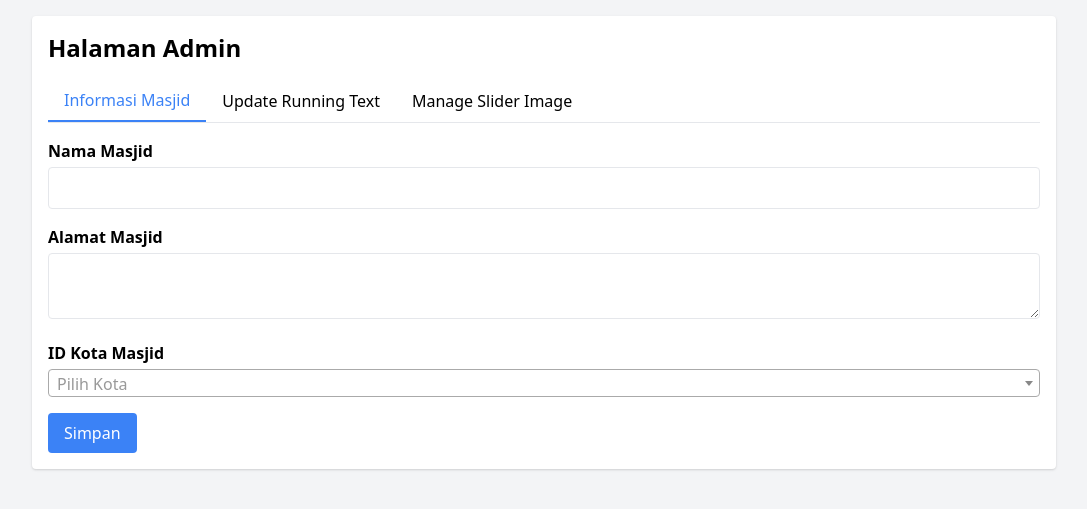
After one commit to ariefsaputra/smartmuadzzin, a CodeIgniter 4 app: the page made by app/Views/admin/index.php in a window 1280 px wide. The commit adds this page. Shown: the top 509 px of the page, without its empty margins (96-1183 px from the left). Run offline with PHP 8.4 and a stand-in for CodeIgniter, Linux system fonts and the light colour scheme; the template is opened without the code that fills it, so the values that code supplies are empty; some libraries are stand-ins or nearby versions.

```diff
--- /dev/null
+++ b/app/Views/admin/index.php
@@ -0,0 +1,110 @@
+<!-- app/Views/admin/index.php -->
+<!DOCTYPE html>
+<html lang="en">
+
+<head>
+    <meta charset="UTF-8">
+    <meta name="viewport" content="width=device-width, initial-scale=1.0">
+    <title>Halaman Admin</title>
+    <link href="https://cdn.jsdelivr.net/npm/tailwindcss@2.2.19/dist/tailwind.min.css" rel="stylesheet">
+    <link href="https://cdn.jsdelivr.net/npm/select2@4.1.0-rc.0/dist/css/select2.min.css" rel="stylesheet" />
+    <script src="https://cdn.jsdelivr.net/npm/alpinejs@3.x.x/dist/cdn.min.js" defer></script>
+    <script src="https://code.jquery.com/jquery-3.6.0.min.js"></script>
+    <script src="https://cdn.jsdelivr.net/npm/select2@4.1.0-rc.0/dist/js/select2.min.js"></script>
+</head>
+
+<body class="bg-gray-100 p-4" x-data="{ tab: 'info' }">
+
+    <div class="max-w-5xl mx-auto bg-white p-4 rounded shadow">
+        <h1 class="text-2xl font-bold mb-4">Halaman Admin</h1>
+
+        <!-- Tabs -->
+        <div class="flex border-b mb-4">
+            <button @click="tab = 'info'" :class="tab === 'info' ? 'border-b-2 border-blue-500 text-blue-500' : ''" class="px-4 py-2">Informasi Masjid</button>
+            <button @click="tab = 'running'" :class="tab === 'running' ? 'border-b-2 border-blue-500 text-blue-500' : ''" class="px-4 py-2">Update Running Text</button>
+            <button @click="tab = 'slider'" :class="tab === 'slider' ? 'border-b-2 border-blue-500 text-blue-500' : ''" class="px-4 py-2">Manage Slider Image</button>
+        </div>
+
+        <!-- Tab: Informasi Masjid -->
+        <div x-show="tab === 'info'">
+            <form action="<?= base_url('admin/save-info') ?>" method="POST" class="space-y-4">
+                <div>
+                    <label class="block mb-1 font-semibold">Nama Masjid</label>
+                    <input type="text" name="nama_masjid" value="<?= esc($pengaturan['nama_masjid'] ?? '') ?>" class="w-full border rounded p-2">
+                </div>
+                <div>
+                    <label class="block mb-1 font-semibold">Alamat Masjid</label>
+                    <textarea name="alamat_masjid" class="w-full border rounded p-2"><?= esc($pengaturan['alamat_masjid'] ?? '') ?></textarea>
+                </div>
+                <div>
+                    <label class="block mb-1 font-semibold">ID Kota Masjid</label>
+                    <select id="id_kota" name="id_kota" class="w-full border rounded p-2"></select>
+                </div>
+                <button type="submit" class="bg-blue-500 text-white px-4 py-2 rounded">Simpan</button>
+            </form>
+        </div>
+
+        <!-- Tab: Running Text -->
+        <div x-show="tab === 'running'">
+            <form action="<?= base_url('admin/save-running-text') ?>" method="POST">
+                <label class="block mb-1 font-semibold">Running Text (pisahkan kalimat dengan tanda ;)</label>
+                <textarea name="running_text" rows="4" class="w-full border rounded p-2"><?= esc($pengaturan['running_text'] ?? '') ?></textarea>
+                <button type="submit" class="mt-2 bg-blue-500 text-white px-4 py-2 rounded">Simpan</button>
+            </form>
+        </div>
+
+        <!-- Tab: Slider Image -->
+        <div x-show="tab === 'slider'">
+            <div class="flex justify-between items-center mb-2">
+                <h2 class="text-lg font-semibold">Daftar Slider</h2>
+                <form action="<?= base_url('admin/slider/add') ?>" method="POST" enctype="multipart/form-data">
+                    <input type="file" name="gambar" required>
+                    <button type="submit" class="bg-green-500 text-white px-3 py-1 rounded">Tambah</button>
+                </form>
+            </div>
+            <div class="grid grid-cols-3 gap-4">
+                <?php foreach ($sliders as $slider): ?>
+                    <div class="border rounded overflow-hidden">
+                        <img src="<?= base_url('uploads/slider/' . $slider['gambar']) ?>" class="w-full h-32 object-cover">
+                        <form action="<?= base_url('admin/slider/delete/' . $slider['id']) ?>" method="POST" class="p-2 text-center">
+                            <button type="submit" class="bg-red-500 text-white px-3 py-1 rounded">Hapus</button>
+                        </form>
+                    </div>
+                <?php endforeach; ?>
+            </div>
+        </div>
+    </div>
+
+    <script>
+        $(document).ready(function() {
+            $('#id_kota').select2({
+                placeholder: 'Pilih Kota',
+                ajax: {
+                    url: 'https://api.myquran.com/v2/sholat/kota/semua',
+                    dataType: 'json',
+                    processResults: function(data) {
+                        return {
+                            results: data.map(function(kota) {
+                                return {
+                                    id: kota.id,
+                                    text: kota.lokasi
+                                };
+                            })
+                        };
+                    }
+                }
+            });
+
+            // Set value jika sudah ada
+            let selectedId = "<?= esc($pengaturan['id_kota'] ?? '') ?>";
+            let selectedText = "<?= esc($pengaturan['nama_kota'] ?? '') ?>";
+            if (selectedId && selectedText) {
+                let option = new Option(selectedText, selectedId, true, true);
+                $('#id_kota').append(option).trigger('change');
+            }
+        });
+    </script>
+
+</body>
+
+</html>
```
Also changed, not shown: app/Config/Routes.php (+8 -0 lines), app/Controllers/AdminController.php (added, +65 -0 lines), app/Models/SliderModel.php (added, +12 -0 lines), app/Views/display/index.php (+7 -13 lines), public/assets/css/style.css, public/assets/img/1.jpg, public/assets/img/2.jpg, public/assets/js/script.js.
